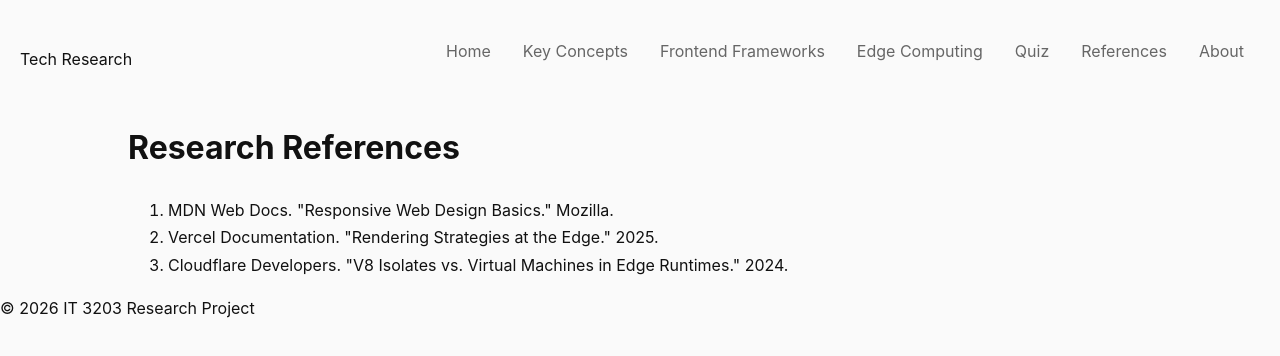
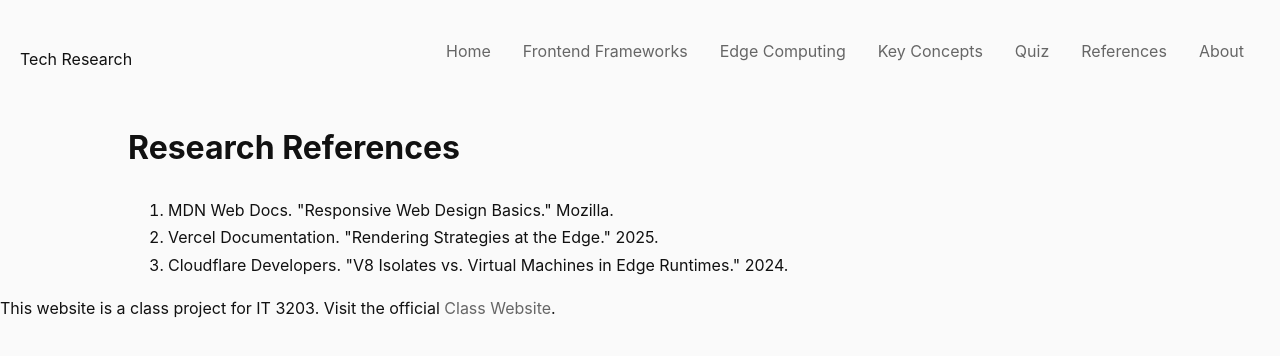
Before and after one commit to AdonisrREED26/it3203, a plain HTML site: page references.html in a window 1280 px wide. Drawn offline with Linux system fonts and the light colour scheme.

Commit message:
Refactor references.html structure and content

```diff
--- a/references.html
+++ b/references.html
@@ -14,11 +14,11 @@
             <nav>
                 <ul id="nav-menu">
                     <li><a href="index.html">Home</a></li>
-          <li><a href="concepts.html">Key Concepts</a></li>
                     <li><a href="subtopic1.html">Frontend Frameworks</a></li>
                     <li><a href="subtopic2.html">Edge Computing</a></li>
+                    <li><a href="concepts.html">Key Concepts</a></li>
                     <li><a href="quiz.html">Quiz</a></li>
-          <li><a href="references.html">References</a></li>
+                    <li><a href="references.html" class="nav-active">References</a></li>
                     <li><a href="about.html">About</a></li>
                 </ul>
             </nav>
@@ -36,8 +36,9 @@
         </main>
     </div>
 
-  <footer>
-    <p>&copy; 2026 IT 3203 Research Project</p>
+    <!-- Required Class Project Link Footer -->
+    <footer id="class-project-footer">
+        <p>This website is a class project for IT 3203. Visit the official <a href="https://ksuweb.github.io/IT3203/" target="_blank">Class Website</a>.</p>
     </footer>
 
     <script src="quiz.js"></script>
```
Lines whose indentation alone changed are shown as unchanged.
